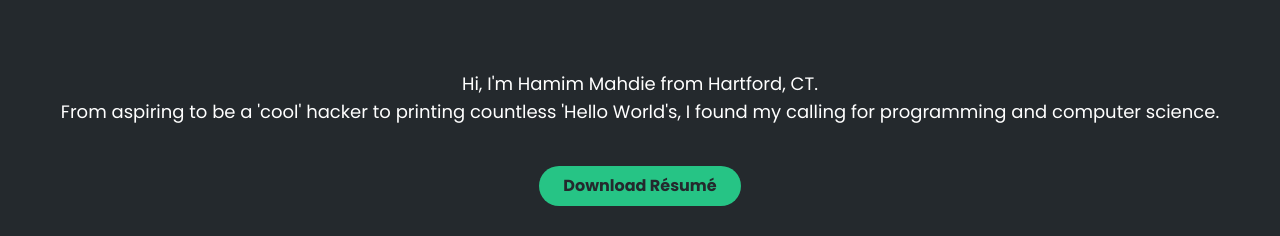
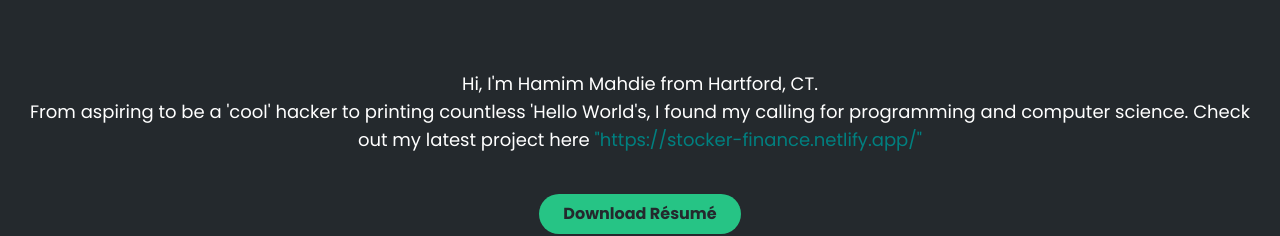
Before and after one commit to HamimMahdie/portfolio-web, a React (Vite) app: page / in a window 1280 px wide. Shown: the part 486-722 px from the top of the page. Built offline with nearby package versions, Linux system fonts and the light colour scheme.

Commit message:
Update Header.jsx

```diff
--- a/src/components/Header.jsx
+++ b/src/components/Header.jsx
@@ -44,7 +44,7 @@ const Header = () => {
                     <br/>
                     <p className="mb-4 text-lg">Hi, I'm Hamim Mahdie from Hartford, CT.
                         <br/>
-                        From aspiring to be a 'cool' hacker to printing countless 'Hello World's, I found my calling for programming and computer science.</p>
+                        From aspiring to be a 'cool' hacker to printing countless 'Hello World's, I found my calling for programming and computer science. Check out my latest project here <a> "https://stocker-finance.netlify.app/" </a> </p>
                         <br/>
                         <a href={CV} target="_blank" rel="noopener noreferrer">
                         <button className="py-2 px-6 bg-theme-red rounded-3xl hover:scale-105 text-[#24292D] font-bold mb-4">
```
